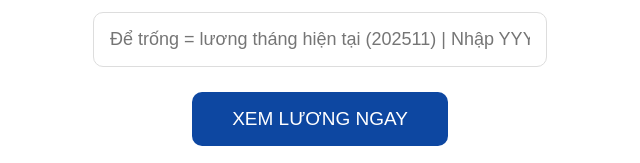
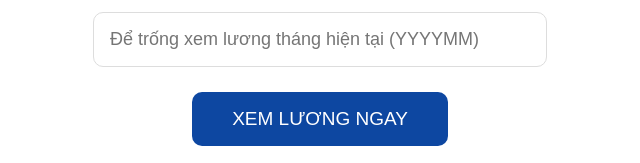
Before and after one commit to vykhanhhlls/tra-cuu-luong-NW, a plain HTML site: page index.html in a window 1280 px wide. Shown: the part 231-394 px from the top of the page, 320-960 px from the left. Drawn offline with Linux system fonts and the light colour scheme.

Commit message:
Update index.html

```diff
--- a/index.html
+++ b/index.html
@@ -28,7 +28,7 @@
   <h1>Tra cứu lương OneFit</h1>
   <div class="input-box">
     <input type="text" id="maThe" placeholder="Nhập mã thẻ (VD: V0000001 hoặc 0000001)" autofocus>
-    <input type="text" id="thang" placeholder="Để trống = lương tháng hiện tại (202511) | Nhập YYYYMM = xem tháng cũ (VD: 202510)">
+    <input type="text" id="thang" placeholder="Để trống xem lương tháng hiện tại (YYYYMM)">
     <button onclick="traCuu()">XEM LƯƠNG NGAY</button>
     <div class="note">Nhấn Enter cũng được • Dữ liệu lấy trực tiếp từ OneFit</div>
   </div>
```
